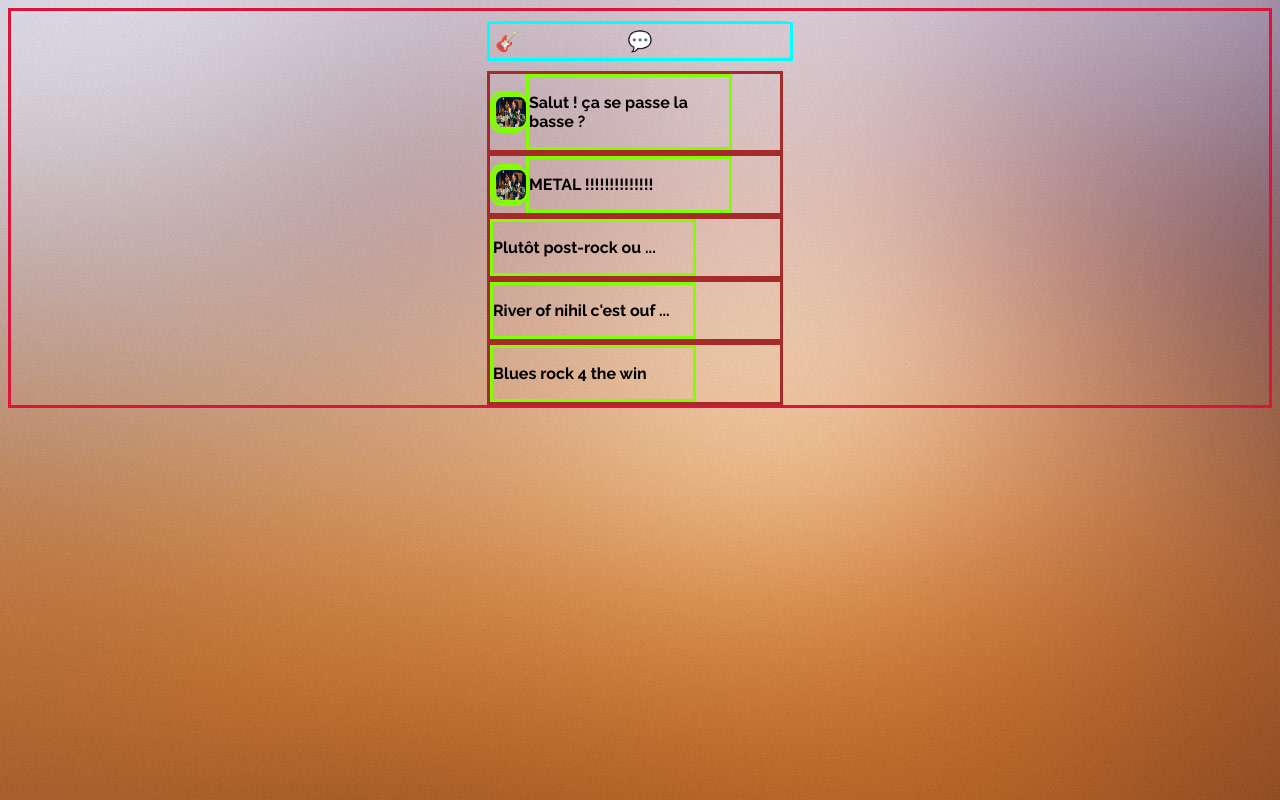
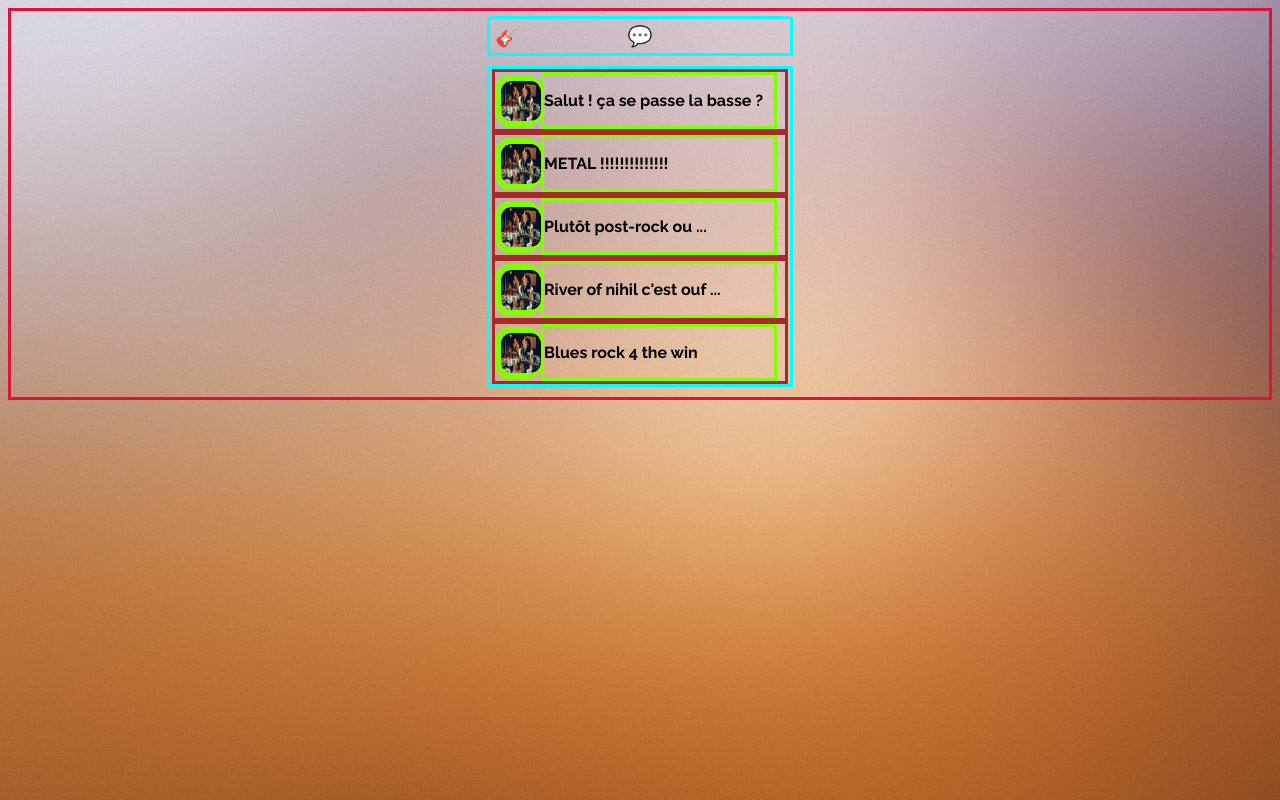
Before and after one commit to HndySchne/Swipe_Picking, a plain HTML site: page Messenger_Menu.html in a window 1280 px wide. Drawn offline with Linux system fonts and the light colour scheme; a web font is replaced by a local one.

Commit message:
Mise en forme page message_menu

```diff
--- a/Messenger_Menu.css
+++ b/Messenger_Menu.css
@@ -29,15 +29,15 @@ nav
     display: flex;
     justify-content: flex-start;
     align-items: center;
-    margin: 10px 0px 10px 0px;
+    margin: 5px 0px 10px 0px;
     border-radius: 5% 5% 0% 0%;
 }
 
 img
 {
     border: solid chartreuse;
-    width: 30px;
-    height: 30px;
+    width: 40px;
+    height: 40px;
     border-radius: 30% 30% 30% 30%;
 }
 
@@ -67,11 +67,7 @@ img
     color: black;
 }
 
-
-/* !!!!!!!!!!!!!!!!!!!!!!!!!!!!!!!!!!!!!!!!!!!!!!!!!!!!!!!!!!!!!!!!!!!!!!!!!!!!!!!!!!!!!!!!!!!!!!!!!!!! */
-/*                                     MAIN AVEC LES MESSAGES                                           */
-/* !!!!!!!!!!!!!!!!!!!!!!!!!!!!!!!!!!!!!!!!!!!!!!!!!!!!!!!!!!!!!!!!!!!!!!!!!!!!!!!!!!!!!!!!!!!!!!!!!!!! */
-.main
+main
 {
     border: solid aqua;
     width: 300px;
@@ -79,7 +75,14 @@ img
     flex-direction: column;
     justify-content: flex-start;
     align-items: center;
+    margin: 5px 0px 10px 0px;
 }
+
+
+/* !!!!!!!!!!!!!!!!!!!!!!!!!!!!!!!!!!!!!!!!!!!!!!!!!!!!!!!!!!!!!!!!!!!!!!!!!!!!!!!!!!!!!!!!!!!!!!!!!!!! */
+/*                                     MAIN AVEC LES MESSAGES                                           */
+/* !!!!!!!!!!!!!!!!!!!!!!!!!!!!!!!!!!!!!!!!!!!!!!!!!!!!!!!!!!!!!!!!!!!!!!!!!!!!!!!!!!!!!!!!!!!!!!!!!!!! */
+
 
 .message-information
 {
@@ -93,7 +96,7 @@ img
 .message-information__picture
 {
     border: solid chartreuse;
-    width: 30px;
+    width: 40px;
     display: flex;
     justify-content: flex-start;
     align-items: center;
@@ -103,7 +106,7 @@ img
 .message-information__message
 {
     border: solid chartreuse;
-    width: 200px;
+    width: 230px;
     display: flex;
     justify-content: flex-start;
     align-items: center;
--- a/Messenger_Menu.html
+++ b/Messenger_Menu.html
@@ -5,7 +5,7 @@
     <meta charset="UTF-8">
     <meta http-equiv="X-UA-Compatible" content="IE=edge">
     <meta name="viewport" content="width=device-width, initial-scale=1.0">
-    <link rel="stylesheet" href="Messenger_Menu.css" />
+    <link rel="stylesheet" href="messenger_menu.css" />
     <title>Message</title>
 </head>
 
@@ -53,9 +53,9 @@
 
             <!-- Message par musicien avec l'image de son profil -->
             <div class="message-information">
-                <!-- <div class="message-information__picture">
+                <div class="message-information__picture">
                     <img src="Pictures/image_zikos.jpg" alt="img musician">
-                </div> -->
+                </div>
                 <div class="message-information__message">
                     <p>
                         Plutôt post-rock ou ...
@@ -65,9 +65,9 @@
 
             <!-- Message par musicien avec l'image de son profil -->
             <div class="message-information">
-                <!-- <div class="message-information__picture">
+                <div class="message-information__picture">
                     <img src="Pictures/image_zikos.jpg" alt="img musician">
-                </div> -->
+                </div>
                 <div class="message-information__message">
                     <p>
                         River of nihil c'est ouf ...
@@ -77,9 +77,9 @@
 
             <!-- Message par musicien avec l'image de son profil -->
             <div class="message-information">
-                <!-- <div class="message-information__picture">
+                <div class="message-information__picture">
                     <img src="Pictures/image_zikos.jpg" alt="img musician">
-                </div> -->
+                </div>
                 <div class="message-information__message">
                     <p>
                         Blues rock 4 the win
```
